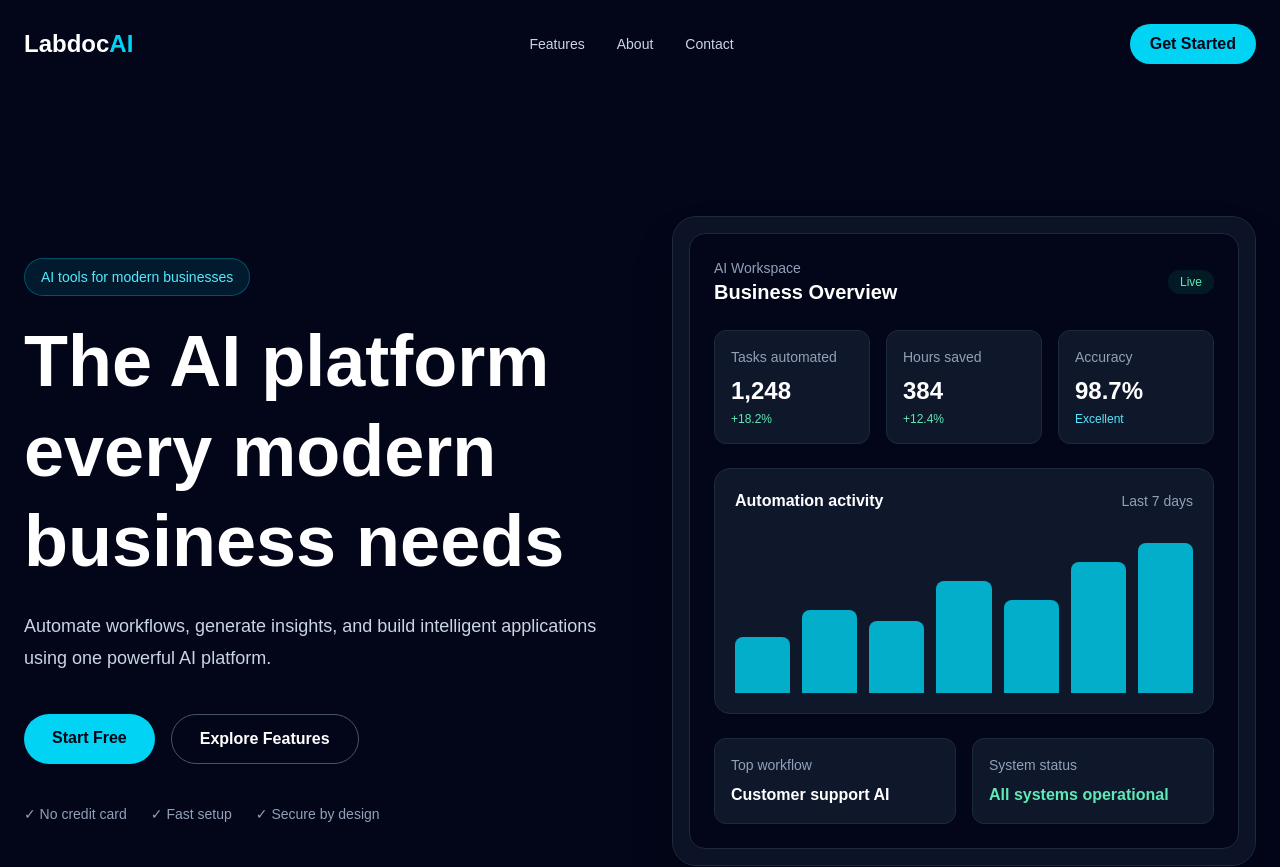
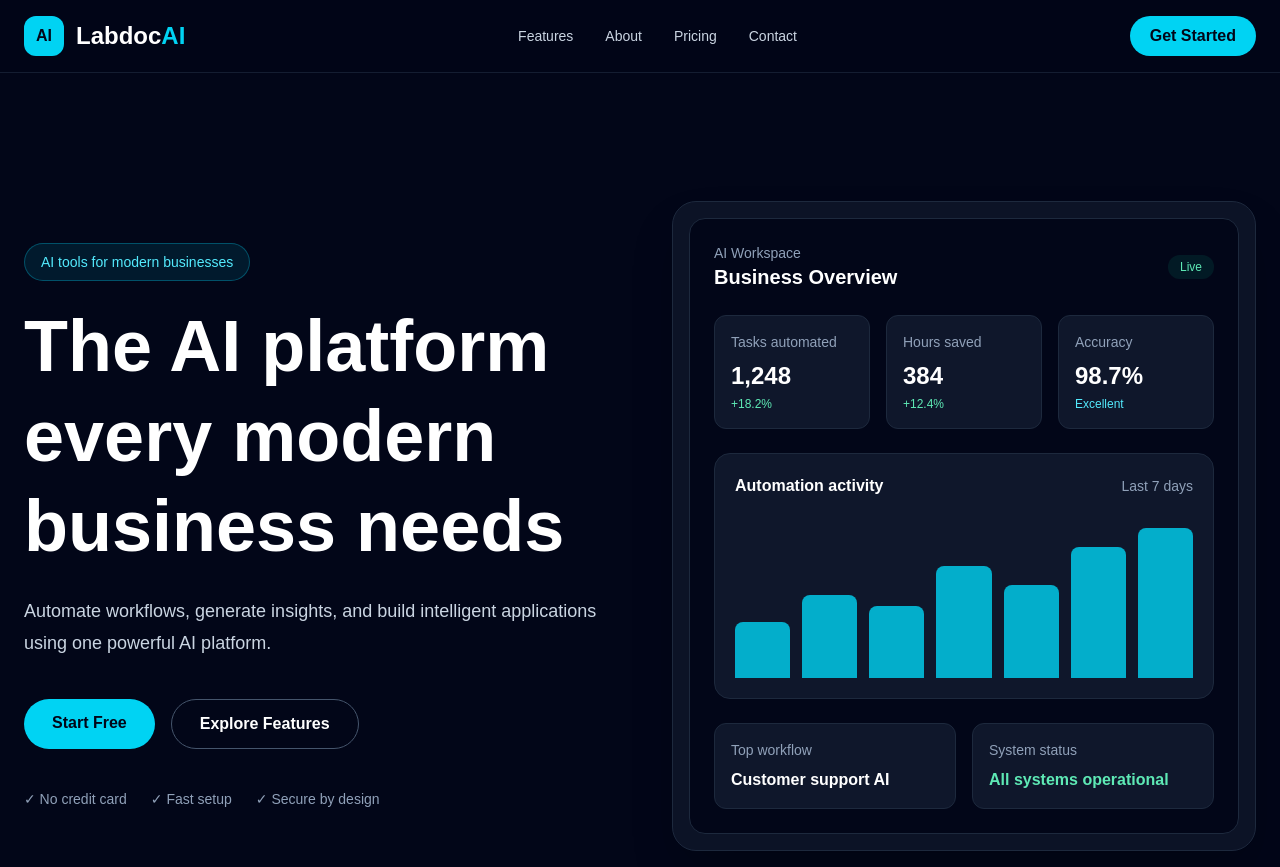
Before and after one commit to Bijnek81SE/my-website, a Next.js app: page / in a window 1280 px wide. Shown: the top 867 px of the page. Built offline with nearby package versions, Linux system fonts and the light colour scheme.

Commit message:
Add sticky navbar and trusted companies

```diff
--- a/app/page.tsx
+++ b/app/page.tsx
@@ -1,7 +1,7 @@
 import Navbar from "../components/Navbar";
 import Hero from "../components/Hero";
 import Features from "../components/Features";
-
+import TrustedBy from "../components/TrustedBy";
 export default function Home() {
   return (
     <main className="min-h-screen bg-slate-950 text-white">
--- a/components/Navbar.tsx
+++ b/components/Navbar.tsx
@@ -1,27 +1,42 @@
 export default function Navbar() {
   return (
-    <nav className="mx-auto flex max-w-7xl items-center justify-between px-6 py-6">
+    <header className="sticky top-0 z-50 border-b border-slate-800/70 bg-slate-950/80 backdrop-blur">
+      <nav className="mx-auto flex max-w-7xl items-center justify-between px-6 py-4">
+        <div className="flex items-center gap-3">
+          <div className="flex h-10 w-10 items-center justify-center rounded-xl bg-cyan-400 font-bold text-slate-950">
+            AI
+          </div>
+
           <div className="text-2xl font-bold">
             Labdoc<span className="text-cyan-400">AI</span>
           </div>
+        </div>
 
-      <div className="hidden gap-8 text-sm text-slate-300 md:flex">
-        <a href="#features" className="hover:text-white">
+        <div className="hidden items-center gap-8 text-sm text-slate-300 md:flex">
+          <a href="#features" className="transition hover:text-white">
             Features
           </a>
 
-        <a href="#about" className="hover:text-white">
+          <a href="#about" className="transition hover:text-white">
             About
           </a>
 
-        <a href="#contact" className="hover:text-white">
+          <a href="#pricing" className="transition hover:text-white">
+            Pricing
+          </a>
+
+          <a href="#contact" className="transition hover:text-white">
             Contact
           </a>
         </div>
 
-      <button className="rounded-full bg-cyan-400 px-5 py-2 font-semibold text-slate-950 hover:bg-cyan-300">
+        <a
+          href="#contact"
+          className="rounded-full bg-cyan-400 px-5 py-2 font-semibold text-slate-950 transition hover:bg-cyan-300"
+        >
           Get Started
-      </button>
+        </a>
       </nav>
+    </header>
   );
 }
--- /dev/null
+++ b/components/TrustedBy.tsx
@@ -0,0 +1,30 @@
+const companies = [
+  "Northstar",
+  "Vertex",
+  "Nova Labs",
+  "Cloudframe",
+  "Brightline",
+];
+
+export default function TrustedBy() {
+  return (
+    <section className="border-y border-slate-800/70 bg-slate-900/30 px-6 py-10">
+      <div className="mx-auto max-w-7xl">
+        <p className="text-center text-sm uppercase tracking-[0.3em] text-slate-500">
+          Trusted by innovative teams
+        </p>
+
+        <div className="mt-8 grid grid-cols-2 gap-6 text-center text-lg font-semibold text-slate-400 sm:grid-cols-3 lg:grid-cols-5">
+          {companies.map((company) => (
+            <div
+              key={company}
+              className="rounded-xl border border-slate-800 bg-slate-950/50 px-4 py-5"
+            >
+              {company}
+            </div>
+          ))}
+        </div>
+      </div>
+    </section>
+  );
+}
```
Lines whose indentation alone changed are shown as unchanged.
